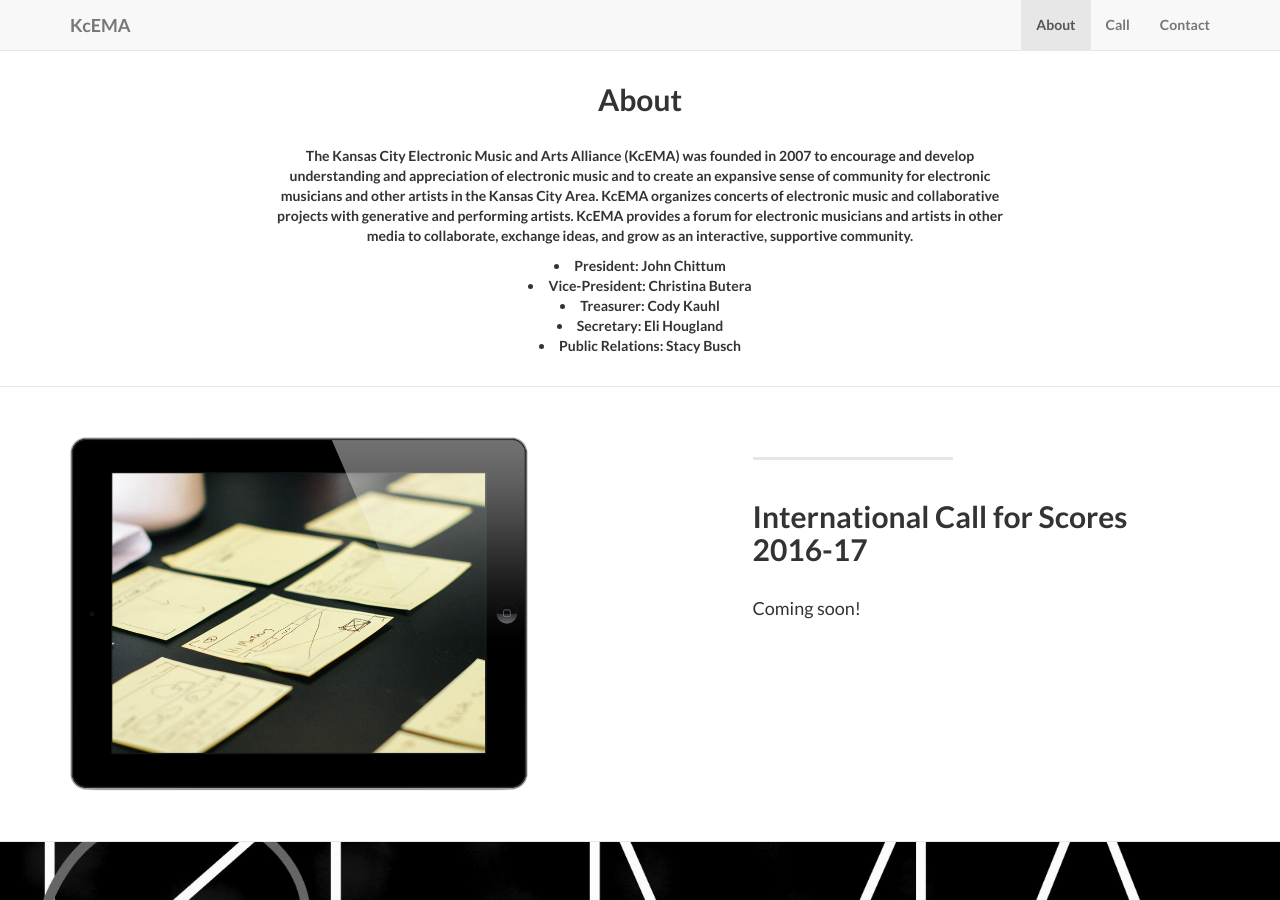
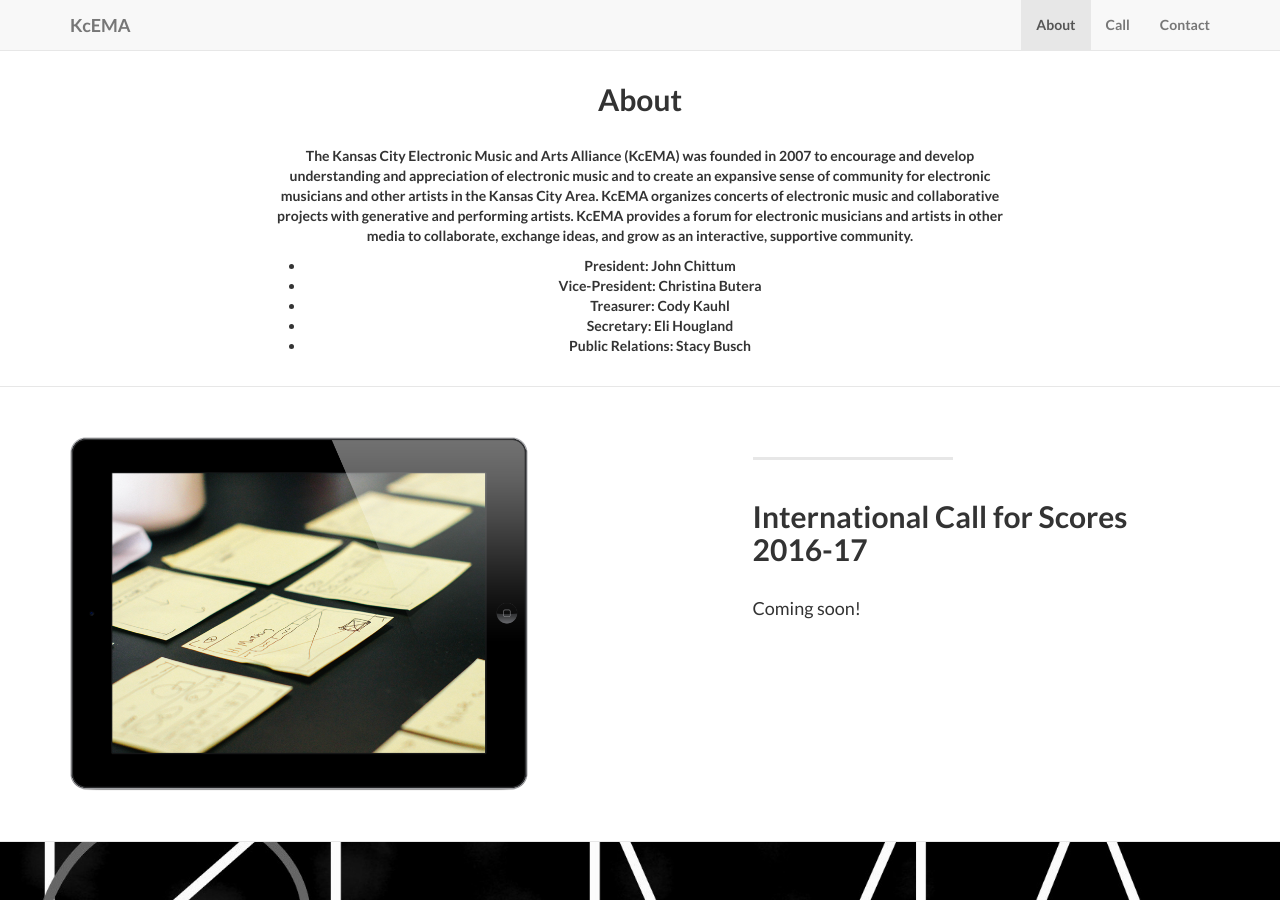
Before and after one commit to kcema/home, a Jekyll site: the page built from index.html, in a window 1280 px wide and 900 px high, scrolled down 831 px. Built offline with Jekyll 4.4.1, drawn with Linux system fonts in a browser that asks for light colours.

```diff
--- a/_includes/about.html
+++ b/_includes/about.html
@@ -6,7 +6,7 @@
               <h2>About</h2>
               <br/>
                 <p>The Kansas City Electronic Music and Arts Alliance (KcEMA) was founded in 2007 to encourage and develop understanding and appreciation of electronic music and to create an expansive sense of community for electronic musicians and other artists in the Kansas City Area. KcEMA organizes concerts of electronic music and collaborative projects with generative and performing artists. KcEMA provides a forum for electronic musicians and artists in other media to collaborate, exchange ideas, and grow as an interactive, supportive community.</p>
-                <p><li>President: John Chittum</li><li>Vice-President: Christina Butera</li><li>Treasurer: Cody Kauhl</li><li>Secretary: Eli Hougland</li><li>Public Relations: Stacy Busch</li></p>
+                <ul><li>President: John Chittum</li><li>Vice-President: Christina Butera</li><li>Treasurer: Cody Kauhl</li><li>Secretary: Eli Hougland</li><li>Public Relations: Stacy Busch</li></ul>
                 <br/>
               </div>
         </div>
```
